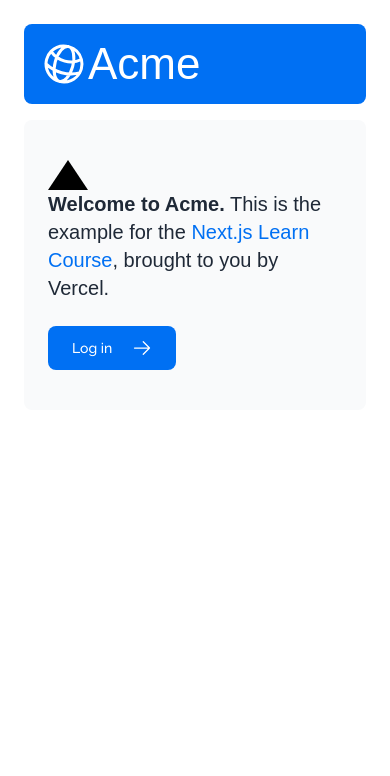
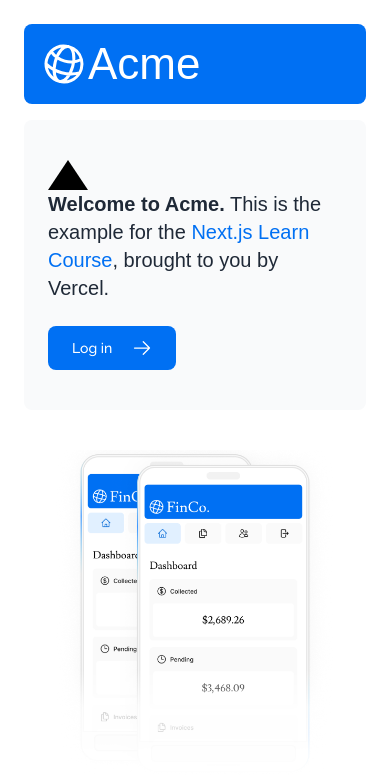
Before and after one commit to emil0519/Next.js-practice, a Next.js app: page / in a window 390 px wide. Shown: the top 776 px of the page. Built offline with nearby package versions, Linux system fonts and the light colour scheme; a web font is replaced by a local one.

Commit message:
core: comment for image and fonts

```diff
--- a/app/layout.tsx
+++ b/app/layout.tsx
@@ -8,6 +8,7 @@
 }) {
   return (
     <html lang="en">
+      {/* antialiased smooth the font */}
       <body className={`${raleWay.className} antialiased`}>{children}</body>
     </html>
   );
--- a/app/page.tsx
+++ b/app/page.tsx
@@ -2,6 +2,7 @@
 import { ArrowRightIcon } from '@heroicons/react/24/outline';
 import Link from 'next/link';
 import Image from 'next/image';
+// Pros of next/image - Prevent layout shift, lazy-loading, Resize image for RWD, support WebP or AVIF when browser supprots it
 
 import { lusitana } from '@/app/ui/font';
 
@@ -32,6 +33,13 @@
         </div>
         <div className="flex items-center justify-center p-6 md:w-3/5 md:px-28 md:py-12">
           <Image
+            src="/hero-mobile.png"
+            width={560}
+            height={620}
+            alt="desktop hero image"
+            className="block md:hidden"
+          />
+          <Image
             src="/hero-desktop.png"
             width={1000}
             height={700}
--- a/app/ui/font.ts
+++ b/app/ui/font.ts
@@ -1,4 +1,10 @@
 import { Raleway, Lusitana } from 'next/font/google';
+
+// next/font optimise performance by pre-loading font as static assert
+
+// download font file at build time, prevent layout shift since browser won't change the font
+
+// https://nextjs.org/learn/dashboard-app/optimizing-fonts-images
 
 export const raleWay = Raleway({ subsets: ['latin'] });
 
```
Also changed, not shown: 1 other file (tests, documents, lock files or other folders).
